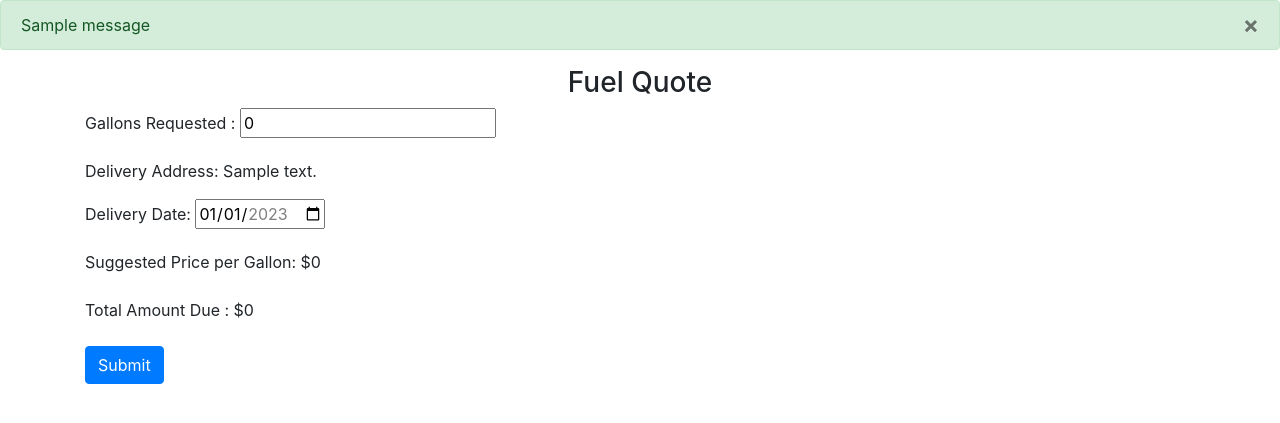
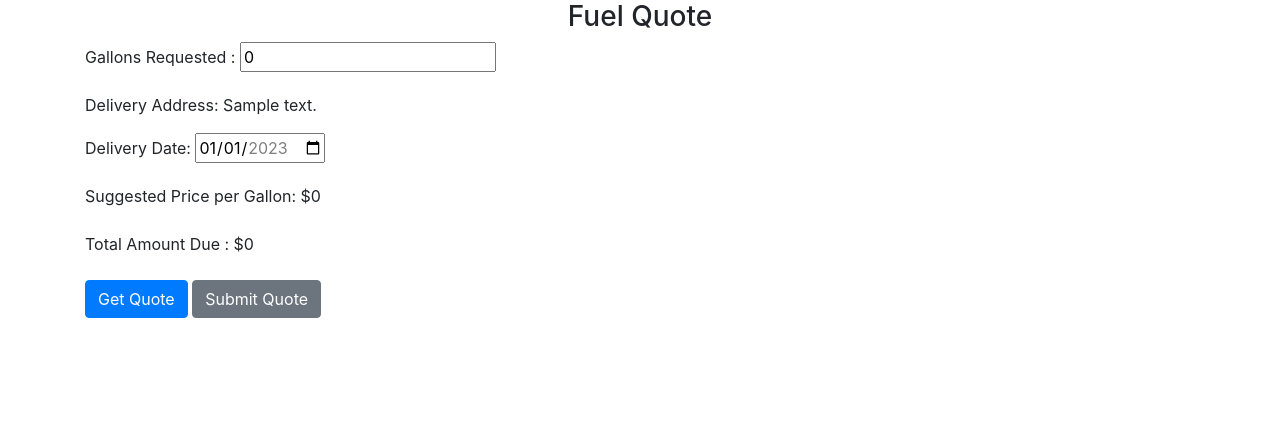
Before and after one commit to ryan-chew/Fuel-Quote-Project-Group-51-, a Flask app: page / in a window 1280 px wide. Shown: the part 56-479 px from the top of the page. Run offline with Flask 3, Linux system fonts and the light colour scheme; a user stored in the database is signed in; tables that the repository leaves empty hold one stand-in row (values such as "Sample post"); one stand-in notice (Sample message) is shown; some libraries are stand-ins or nearby versions.

Commit message:
added pricing logic,  auth 4 profile/ gallons

```diff
--- a/website/auth.py
+++ b/website/auth.py
@@ -70,7 +70,7 @@ def profile():
         address1 = request.form.get('address1')
         address2 = request.form.get('address2')
         city = request.form.get('city')
-        state = request.form.get('state')
+        state = request.form.get('states')
         zipcode = request.form.get('zipcode')
         data = ClientInformation(fullname=fullname, address1=address1,
         address2=address2, city = city, state = state, zipcode = zipcode, user_id=current_user.id)
--- a/website/templates/base.html
+++ b/website/templates/base.html
@@ -41,23 +41,7 @@
       </div>
     </nav>
 
-    {% with messages = get_flashed_messages(with_categories=true) %} {% if
-    messages %} {% for category, message in messages %} {% if category ==
-    'error' %}
-    <div class="alert alert-danger alter-dismissable fade show" role="alert">
-      {{ message }}
-      <button type="button" class="close" data-dismiss="alert">
-        <span aria-hidden="true">&times;</span>
-      </button>
-    </div>
-    {% else %}
-    <div class="alert alert-success alter-dismissable fade show" role="alert">
-      {{ message }}
-      <button type="button" class="close" data-dismiss="alert">
-        <span aria-hidden="true">&times;</span>
-      </button>
-    </div>
-    {% endif %} {% endfor %} {% endif %} {% endwith %}
+
 
     <div class="container">{% block content %} {% endblock %}</div>
     <script
@@ -76,17 +60,6 @@
       crossorigin="anonymous"
     ></script>
 
-{% block javascript %}
-    <script type="text/javascript">
-      function deleteNote(noteId) {
-  fetch("/delete-note", {
-    method: "POST",
-    body: JSON.stringify({ noteId: noteId }),
-  }).then((_res) => {
-    window.location.href = "/";
-  });
-  }
-</script>
-{% endblock %}
+
   </body>
 </html>
--- a/website/templates/quote.html
+++ b/website/templates/quote.html
@@ -4,7 +4,7 @@
       <h3 align="center">Fuel Quote</h3>
       <div class="form-group">
             <label for="gallonsRequested">Gallons Requested :</label>
-            <input type="number" name="gallons" id="gallons" maxlength="50" value= {{ gallons }} required>
+            <input type="number" name="gallons" id="gallons" min="1" maxlength="50" value= {{ gallons }} required>
           </p>
           <p>Delivery Address: {{ current_user.profile[0].address1 }}</p>
 
@@ -26,6 +26,8 @@
             <label for="totalAmountDue">Total Amount Due : ${{ cost }}</label>
 
       </p>
-      <button type="submit" class="btn btn-primary">Submit</button>
+      <button type="submit" class="btn btn-primary"> Get Quote</button>
+      <button type="submit" class="btn btn-secondary" name ="save" value="save"> Submit Quote</button>
     </form>
+
     {% endblock %}
--- a/website/views.py
+++ b/website/views.py
@@ -12,22 +12,39 @@ views = Blueprint('views', __name__)
 @views.route('/', methods=['GET', 'POST'])
 @login_required
 def home():
-    if request.method == 'POST':
-        gallons = request.form.get('gallons', type=int)
-        address = current_user.profile[0].address1 #need to display this on html?
-        date = request.form.get('date') #currently a string cant get it to be "date" data type
-              #store pricing per gallon/display on html
-        price_to_gallon = 3
-        cost = gallons * price_to_gallon
-        quote = Quote(gallons = gallons, address = address, date = date, cost = cost,
-        user_id =current_user.id)
-        db.session.add(quote)
-        db.session.commit()
-        return render_template("quote.html", user=current_user, cost = cost, price_to_gallon = price_to_gallon, gallons = gallons, date = date) #needs to point to history.html once that works
-    return render_template("quote.html", user=current_user, cost = 0, price_to_gallon = 0, gallons = 0, date = "2023-01-01")
+    if (current_user.profile):
+        if request.method == 'POST':
+            gallons = request.form.get('gallons', type=int)
+
+            address = current_user.profile[0].address1
+            date = request.form.get('date')
+
+            state_factor = .02 if(current_user.profile[0].state=="TX") else .04
+            rate_factor = .01 if(current_user.quotes) else 0
+            gallons_factor = .02 if(gallons >1000 ) else .03
+            profit_factor = .10
+            profit_margin = (state_factor - rate_factor + gallons_factor + profit_factor)*1.5
+
+            price_to_gallon = profit_margin + 1.5
+            cost = gallons * price_to_gallon
+
+            quote = Quote(gallons = gallons, address = address, date = date, cost = cost,
+            user_id =current_user.id)
+            if ("save" in request.form):
+                db.session.add(quote)
+                db.session.commit()
+            return render_template("quote.html", user=current_user, cost = cost, price_to_gallon = price_to_gallon, gallons = gallons, date = date)
+        return render_template("quote.html", user=current_user, cost = 0, price_to_gallon = 0, gallons = 0, date = "2023-01-01")
+    else:
+        return redirect(url_for('auth.profile'))
 
 @views.route('/history', methods=['GET', 'POST'])
 @login_required
 def history():
-    quotes = Quote.query.filter(Quote.user_id == current_user.id).all()
-    return render_template("history.html", user=current_user, quotes = quotes)
+    if (current_user.profile):
+        quotes = Quote.query.filter(Quote.user_id == current_user.id).all()
+
+        return render_template("history.html", user=current_user, quotes = quotes)
+
+    else:
+        return redirect(url_for('auth.profile'))
```
